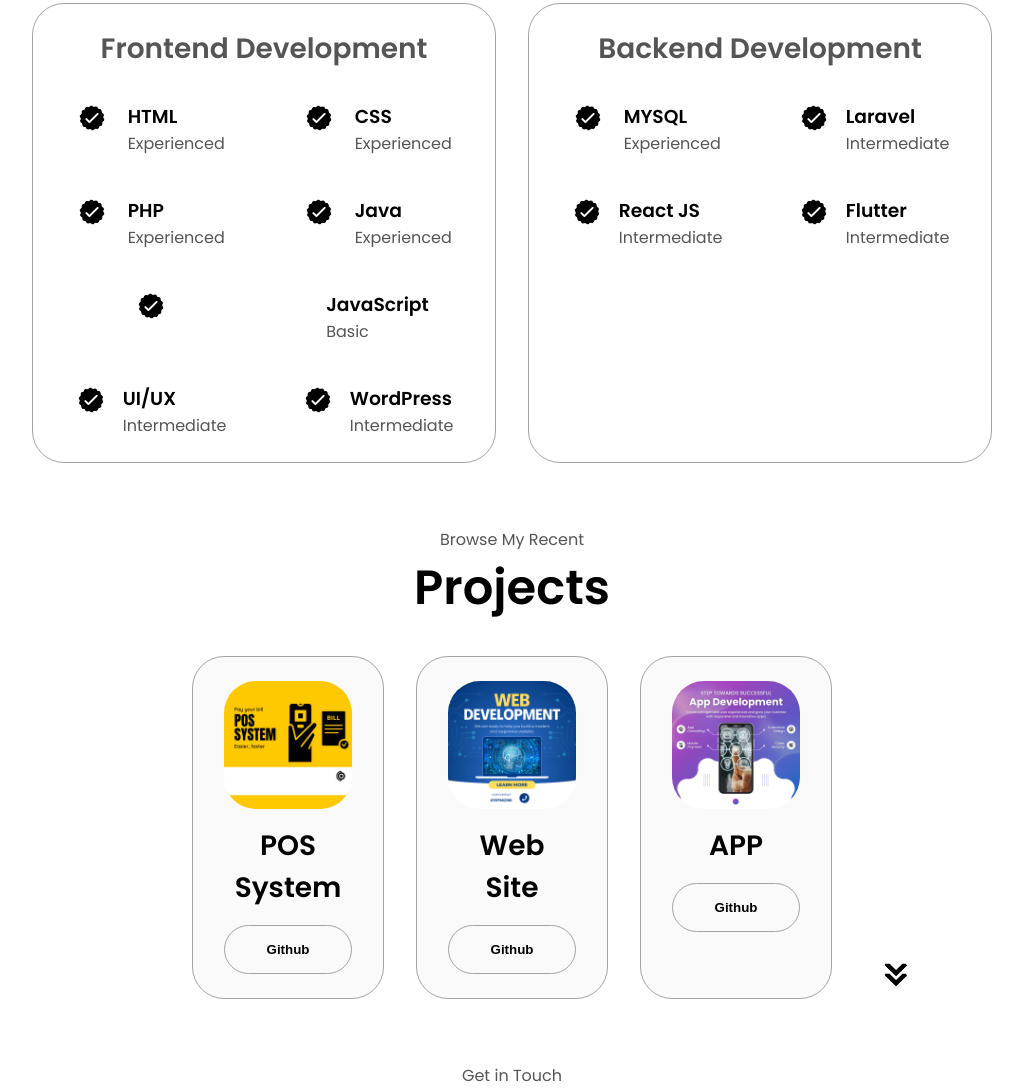
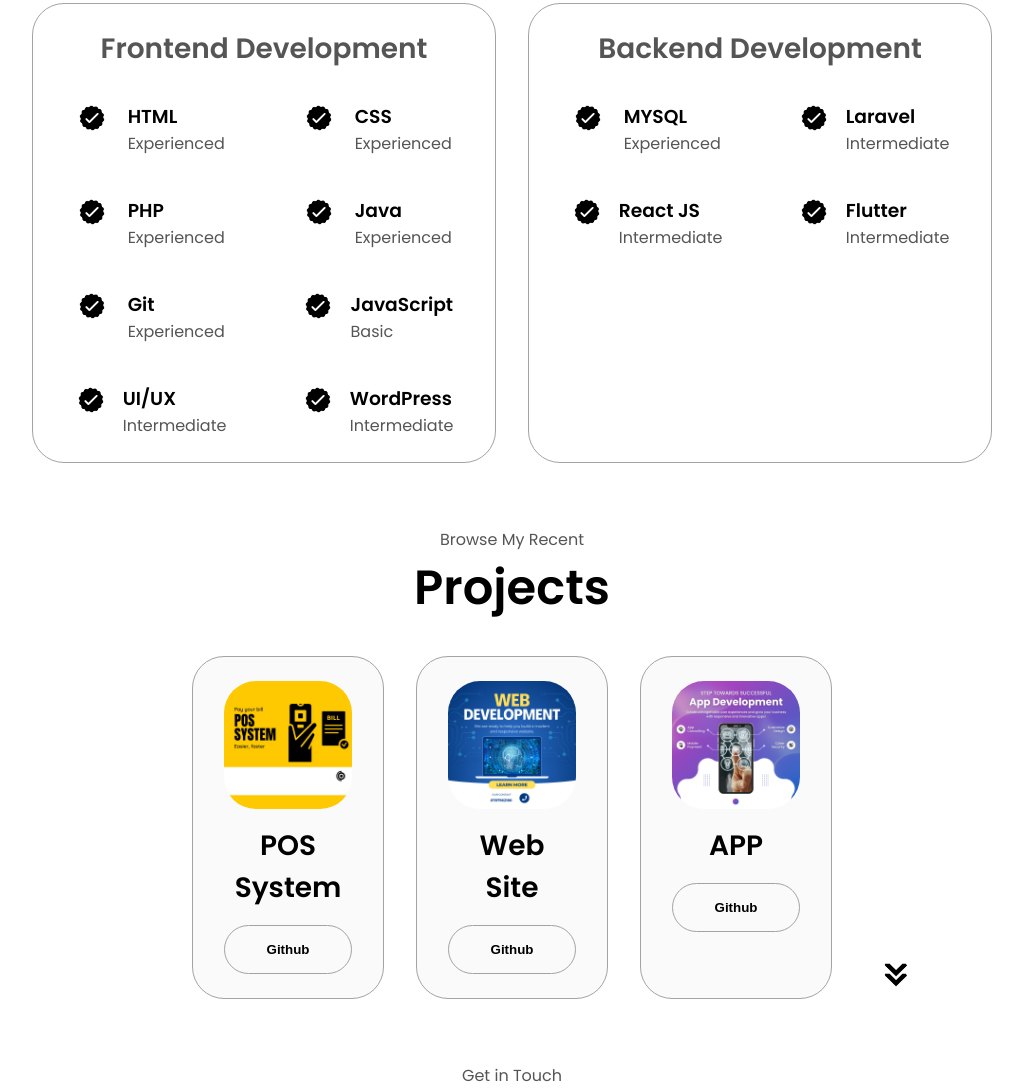
Before and after one commit to Tharindugamaga/my, a plain HTML site: page index.html in a window 1280 px wide. Shown: the part 1822-2912 px from the top of the page, without its empty margins (128-1151 px from the left). Drawn offline with Linux system fonts and the light colour scheme.

Commit message:
Update index.html

```diff
--- a/index.html
+++ b/index.html
@@ -193,14 +193,21 @@ As I continue to grow, I am eager to explore new technologies, contribute to inn
               </article>
               <article>
                 <img
-                  src="/checkmark.png"
+                  src="checkmark.png"
                   alt="Experience icon"
                   class="icon"
                 />
-                </article>
-
-               <article>
-
+                <div>
+                  <h3>Git</h3>
+                  <p>Experienced</p>
+                </div>
+              </article>
+              <article>
+                <img
+                  src="checkmark.png"
+                  alt="Experience icon"
+                  class="icon"
+                />
                 <div>
                   <h3>JavaScript</h3>
                   <p>Basic</p>
```
